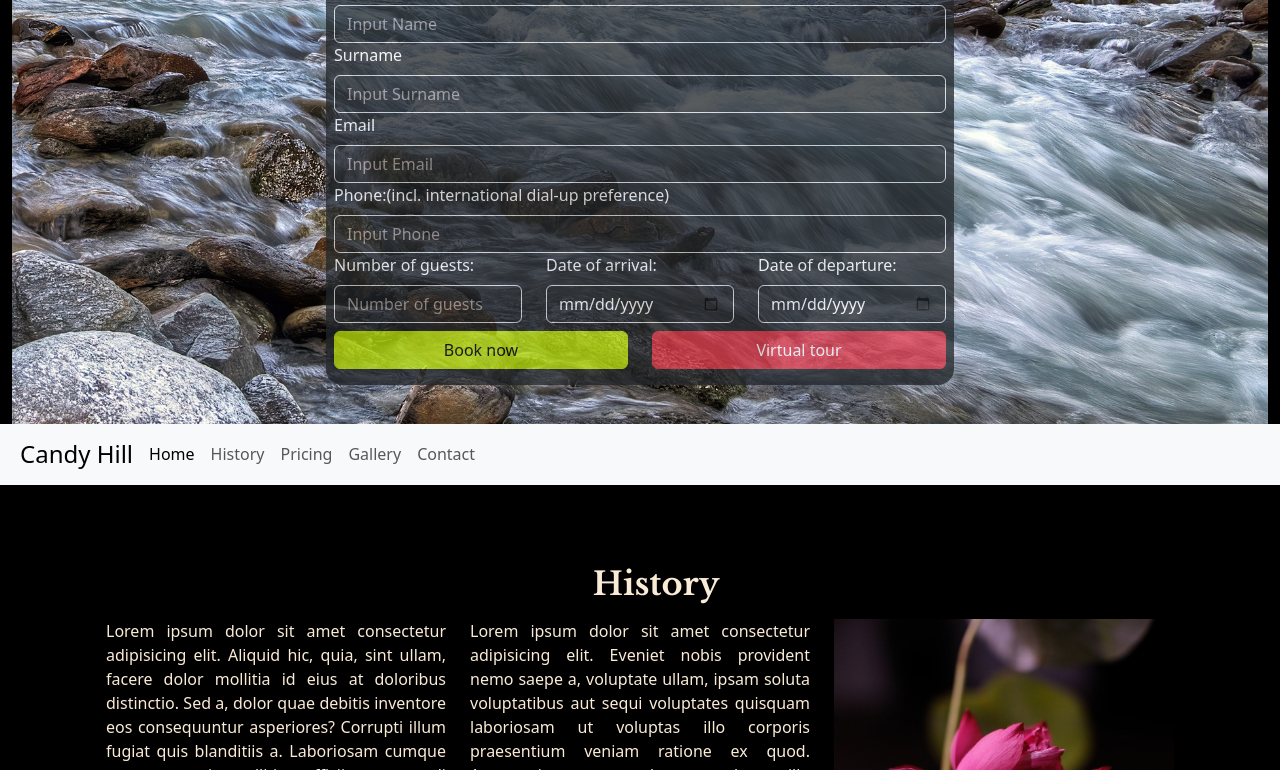
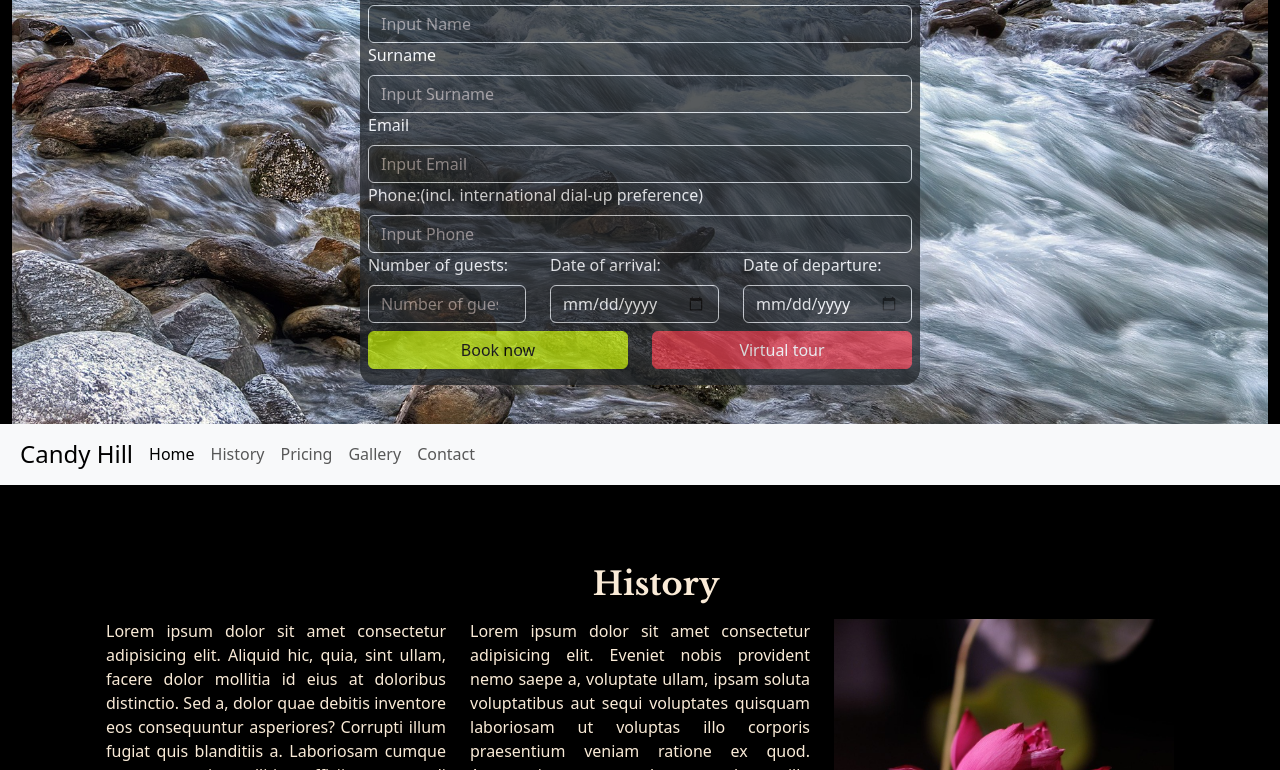
Before and after one commit to pt428/bs-cviko, a website: page index.html in a window 1280 px wide. Shown: the part 336-1106 px from the top of the page. Drawn offline with nearby package versions, Linux system fonts and the light colour scheme.

Commit message:
uprava form size

```diff
--- a/main.scss
+++ b/main.scss
@@ -22,6 +22,11 @@ header {
 form {
   border-radius: 1rem;
 }
+//size of quick booking form
+.main-page {
+   max-width: 35rem;
+   min-width: 15rem;
+ }
 // Candy Hill, Quick booking
 .header-h1,
 h2 {
```
Also changed, not shown: main.css, 1 other file.
